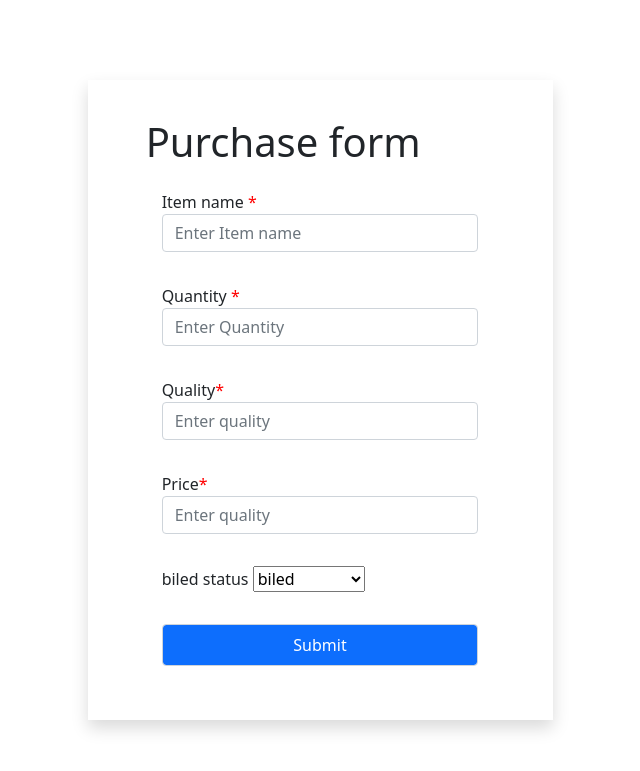
After one commit to akash-vhotkar/salesandservises, a Node server app: page /emp/purchase in a window 1280 px wide. The commit adds this page. Shown: the top 771 px of the page, without its empty margins (320-960 px from the left). Run offline with Node 20, Linux system fonts and the light colour scheme; some libraries are stand-ins or nearby versions.

Commit message:
production purchase added

```diff
--- a/router/emp.js
+++ b/router/emp.js
@@ -36,7 +36,12 @@ router.post('/lead/addreminder', (req, res) => {
 
 
 // all ger requst of the page
-
+router.get('/production', (req, res) => {
+    res.render('production')
+})
+router.get('/purchase', (req, res) => {
+    res.render('purchase');
+})
 router.get('/', (req, res) => {
     res.render('employee');
 })
--- a/views/leadform.ejs
+++ b/views/leadform.ejs
@@ -40,6 +40,8 @@
 
             </form>
             <% }%>
+                <a href="/emp/production" class="btn btn-primary">production</a>
+                <a href="/emp/purchase" class="btn btn-primary">purchase</a>
 
                 <form action="/emp/lead/callmanagement" class="form-inline">
                     <button class="btn btn-primary" type="submit">call managment </button>
--- /dev/null
+++ b/views/purchase.ejs
@@ -0,0 +1,95 @@
+<!DOCTYPE html>
+<html lang="en">
+
+<head>
+    <meta charset="UTF-8">
+    <meta name="viewport" content="width=device-width, initial-scale=1.0">
+    <link href="https://cdn.jsdelivr.net/npm/bootstrap@5.0.0-beta1/dist/css/bootstrap.min.css" rel="stylesheet"
+        integrity="sha384-giJF6kkoqNQ00vy+HMDP7azOuL0xtbfIcaT9wjKHr8RbDVddVHyTfAAsrekwKmP1" crossorigin="anonymous">
+    <title>Sales Page</title>
+</head>
+<style>
+    .myformdiv {
+        height: 80vh;
+        display: flex;
+        margin-top: 10vh;
+        align-items: center;
+        justify-content: center;
+    }
+
+    .myparent {
+        display: flex;
+        align-items: center;
+        justify-content: center;
+    }
+
+    .star {
+        color: red;
+    }
+</style>
+
+<body>
+    <div class="container myparent">
+
+        <div class="col-md-5 myformdiv shadow">
+
+            <form action="/emp/purchase" class="w-75" method="POST">
+                <div>
+                    <h1>Purchase form</h1>
+                </div>
+                <div class="form-group p-3">
+
+                    <label>Item name <span class="star">*</span></label>
+                    <input type="text" name="itemname" class="form-control" aria-describedby="emailHelp"
+                        placeholder="Enter Item name" required>
+
+
+
+                </div>
+                <div class="form-group p-3">
+                    <label>Quantity <span class="star">*</span></label>
+                    <input type="number" class="form-control" name="quntity" id="exampleInputEmail1"
+                        aria-describedby="emailHelp" placeholder="Enter Quantity">
+
+                </div>
+                <div class="form-group p-3">
+                    <label>Quality<span class="star">*</span></label>
+                    <input type="text" name="quality" class="form-control" id="exampleInputEmail1"
+                        aria-describedby="emailHelp" placeholder="Enter quality" required>
+
+                </div>
+                <div class="form-group p-3">
+                    <label>Price<span class="star">*</span></label>
+                    <input type="text" name="price" class="form-control" id="exampleInputEmail1"
+                        aria-describedby="emailHelp" placeholder="Enter quality" required>
+
+                </div>
+                <div class="form-group p-3">
+                    <label> biled status</label>
+                    <select name="bilestatus">
+                        <option value="biled">biled</option>
+                        <option value="tobebiled"> TO be billed</option>
+                    </select>
+                </div>
+
+
+
+                <div class="form-group p-3">
+                    <input type="submit" class="form-control p-2 bg-primary text-white" id="exampleInputPassword1"
+                        value="Submit">
+                </div>
+
+            </form>
+        </div>
+    </div>
+
+    <script src="https://cdn.jsdelivr.net/npm/@popperjs/core@2.5.4/dist/umd/popper.min.js"
+        integrity="sha384-q2kxQ16AaE6UbzuKqyBE9/u/KzioAlnx2maXQHiDX9d4/zp8Ok3f+M7DPm+Ib6IU"
+        crossorigin="anonymous"></script>
+    <script src="https://cdn.jsdelivr.net/npm/bootstrap@5.0.0-beta1/dist/js/bootstrap.min.js"
+        integrity="sha384-pQQkAEnwaBkjpqZ8RU1fF1AKtTcHJwFl3pblpTlHXybJjHpMYo79HY3hIi4NKxyj"
+        crossorigin="anonymous"></script>
+
+</body>
+
+</html>
```
Also changed, not shown: views/production.ejs (added, +79 -0 lines).
